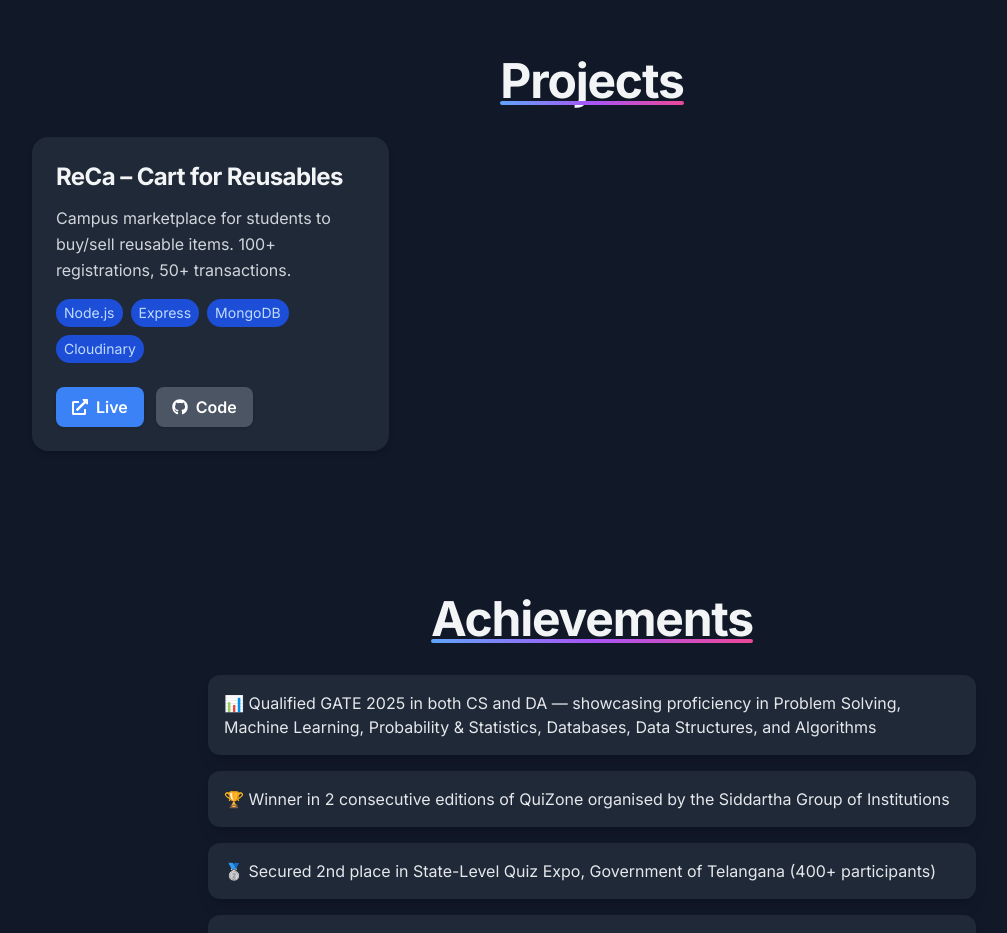
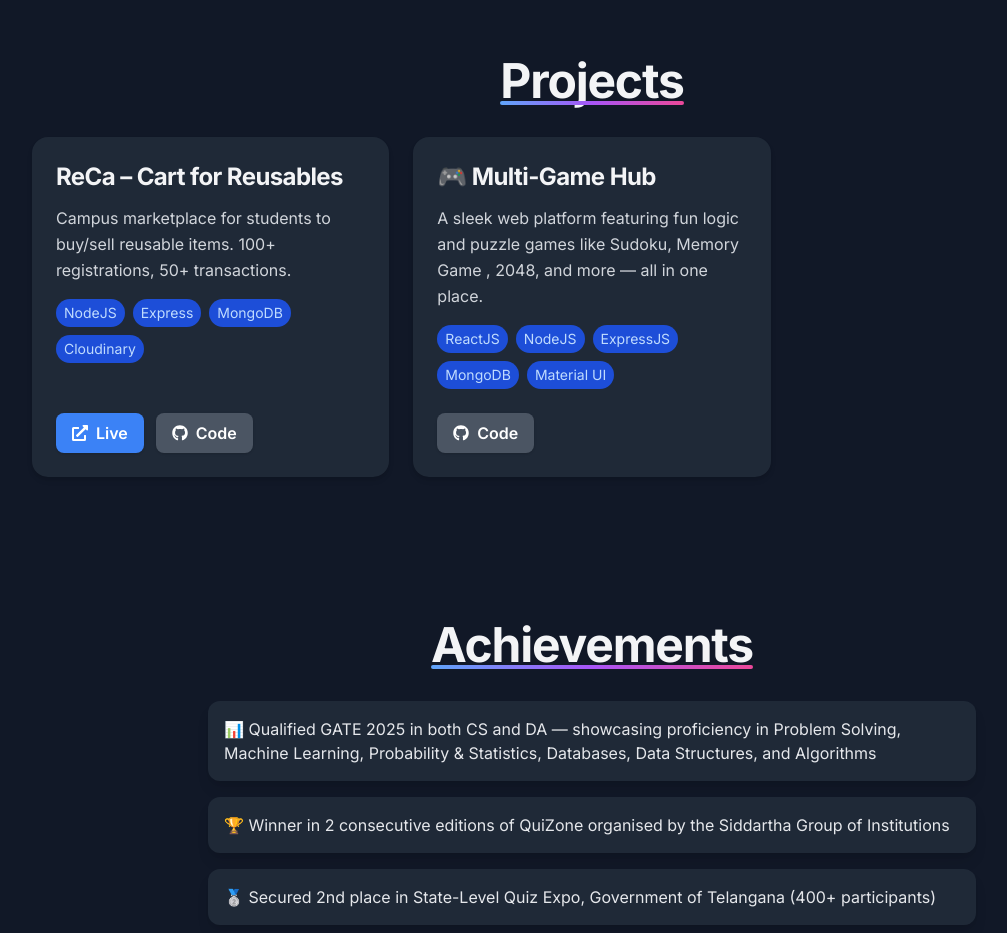
Before and after one commit to sainadhareddy2636/portfolio-website, a React (Create React App) app: page / in a window 1280 px wide. Shown: the part 2320-3253 px from the top of the page, without its empty margins (48-1055 px from the left). Built offline with nearby package versions, Linux system fonts and the light colour scheme; the HTML template or start-up script is replaced by a standard one.

Commit message:
added multi-game project

```diff
--- a/src/components/Projects.jsx
+++ b/src/components/Projects.jsx
@@ -6,9 +6,16 @@ const projects = [
   {
     name: "ReCa – Cart for Reusables",
     desc: "Campus marketplace for students to buy/sell reusable items. 100+ registrations, 50+ transactions.",
-    stack: ["Node.js", "Express", "MongoDB", "Cloudinary"],
+    stack: ["NodeJS", "Express", "MongoDB", "Cloudinary"],
     live: "https://reca-21ve.onrender.com/reca",
     code: "https://github.com/sainadhareddy2636/RTP_RECA.git",
+  },
+  {
+    name: "🎮 Multi-Game Hub",
+    desc: "A sleek web platform featuring fun logic and puzzle games like Sudoku, Memory Game , 2048, and more — all in one place.",
+    stack: ["ReactJS","NodeJS","ExpressJS","MongoDB","Material UI"],
+    // live: "https://reca-21ve.onrender.com/reca",
+    code: "https://github.com/sainadhareddy2636/multi-game-hub.git",
   }
 ];
 
```
